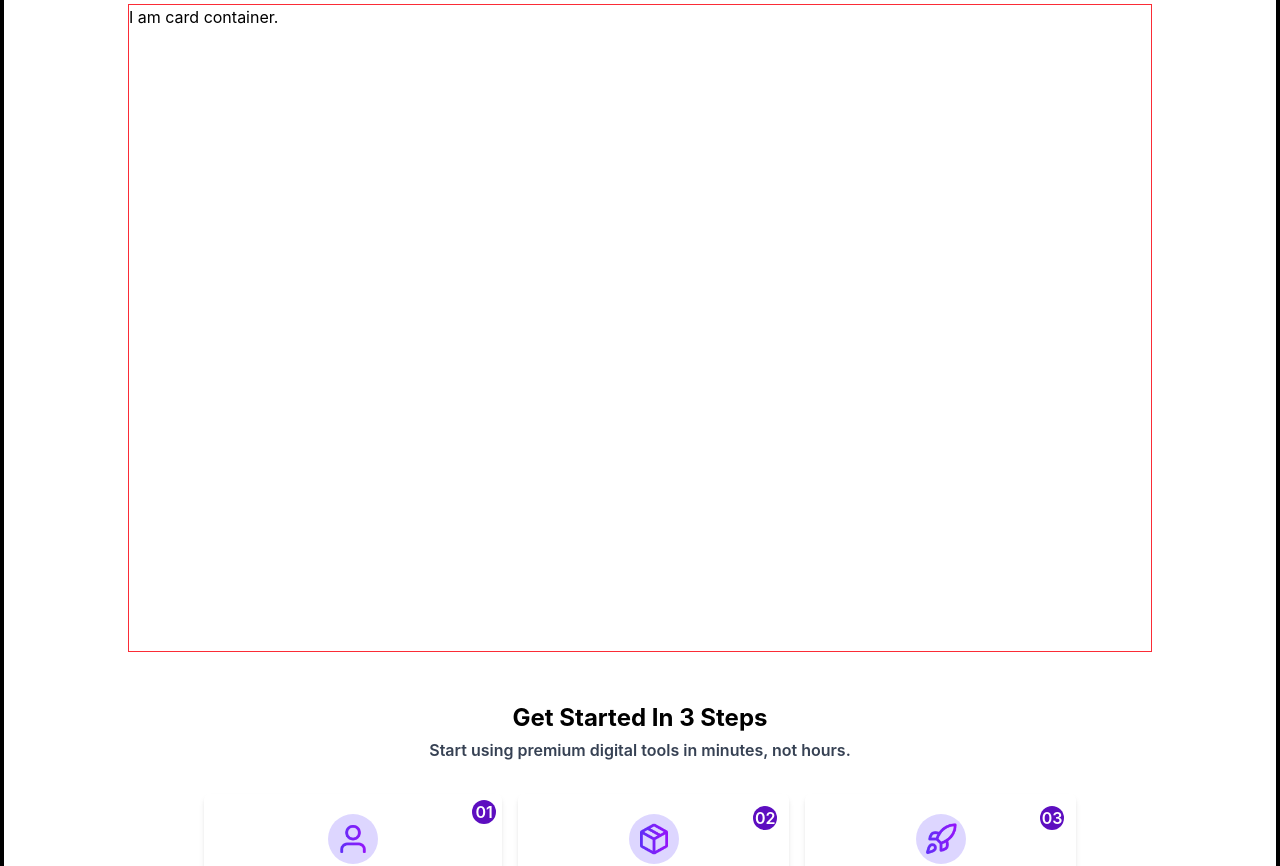
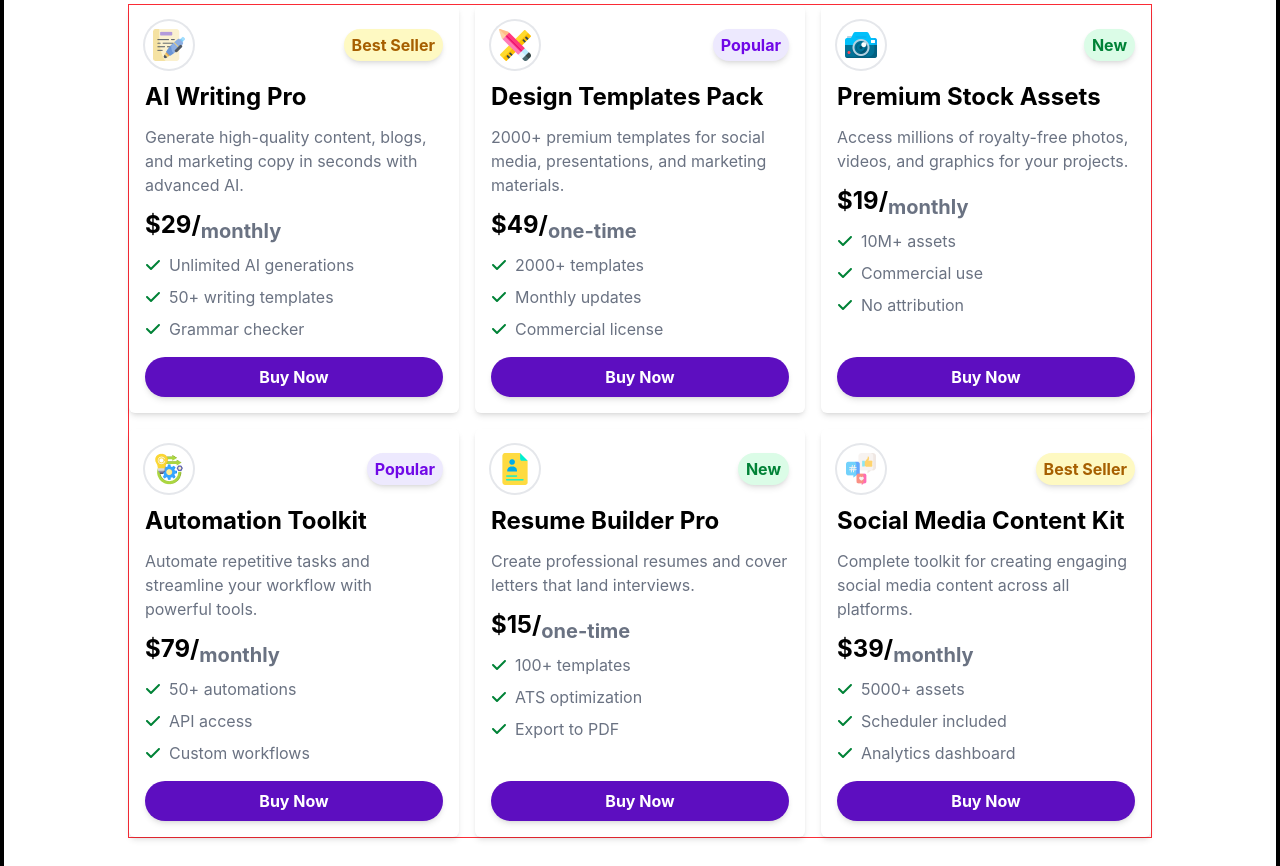
Before and after one commit to aburayhankobir013-stack/Batch-13-Assignment-06, a React (Vite) app: page / in a window 1280 px wide. Shown: the part 1060-1926 px from the top of the page. Built offline with nearby package versions, Linux system fonts and the light colour scheme.

Commit message:
All cards added in the card container

```diff
--- /dev/null
+++ b/public/database/data.json
@@ -0,0 +1,86 @@
+[
+  {
+    "id": 1,
+    "title": "AI Writing Pro",
+    "badge": "Best Seller",
+    "price": 29,
+    "billing": "monthly",
+    "description": "Generate high-quality content, blogs, and marketing copy in seconds with advanced AI.",
+    "features": [
+      "Unlimited AI generations",
+      "50+ writing templates",
+      "Grammar checker"
+    ],
+    "image": "images/writing.png"
+  },
+  {
+    "id": 2,
+    "title": "Design Templates Pack",
+    "badge": "Popular",
+    "price": 49,
+    "billing": "one-time",
+    "description": "2000+ premium templates for social media, presentations, and marketing materials.",
+    "features": [
+      "2000+ templates",
+      "Monthly updates",
+      "Commercial license"
+    ],
+    "image": "images/design-tool.png"
+  },
+  {
+    "id": 3,
+    "title": "Premium Stock Assets",
+    "badge": "New",
+    "price": 19,
+    "billing": "monthly",
+    "description": "Access millions of royalty-free photos, videos, and graphics for your projects.",
+    "features": [
+      "10M+ assets",
+      "Commercial use",
+      "No attribution"
+    ],
+    "image": "images/camera.png"
+  },
+  {
+    "id": 4,
+    "title": "Automation Toolkit",
+    "badge": "Popular",
+    "price": 79,
+    "billing": "monthly",
+    "description": "Automate repetitive tasks and streamline your workflow with powerful tools.",
+    "features": [
+      "50+ automations",
+      "API access",
+      "Custom workflows"
+    ],
+    "image": "images/operation.png"
+  },
+  {
+    "id": 5,
+    "title": "Resume Builder Pro",
+    "badge": "New",
+    "price": 15,
+    "billing": "one-time",
+    "description": "Create professional resumes and cover letters that land interviews.",
+    "features": [
+      "100+ templates",
+      "ATS optimization",
+      "Export to PDF"
+    ],
+    "image": "images/portfolio.png"
+  },
+  {
+    "id": 6,
+    "title": "Social Media Content Kit",
+    "badge": "Best Seller",
+    "price": 39,
+    "billing": "monthly",
+    "description": "Complete toolkit for creating engaging social media content across all platforms.",
+    "features": [
+      "5000+ assets",
+      "Scheduler included",
+      "Analytics dashboard"
+    ],
+    "image": "images/social-media.png"
+  }
+]
--- a/src/App.jsx
+++ b/src/App.jsx
@@ -6,14 +6,26 @@ import GetStarted from "./components/GetStarted";
 import TransparentPricing from "./components/TransparentPricing";
 import CtaCard from "./components/CtaCard";
 import Footer from "./components/Footer";
+import { useEffect, useState } from "react";
+
+
 
 export default function App(){
+  const[cards,setCards]=useState([]);
+  useEffect(()=>{
+    (async()=>{
+      const response=await fetch("database/data.json");
+      const useableData=await response.json();
+      setCards(useableData);
+    })();
+  },[]);
+  console.log(cards);
   return(
     <div className="container mx-auto border-4 rounded-md border-black">
       <NavBar />
       <Hero />
       <Review />
-      <CardContainer />
+      <CardContainer cards={cards}/>
       <GetStarted />
       <TransparentPricing />
       <CtaCard />
--- /dev/null
+++ b/src/components/Card.jsx
@@ -0,0 +1,50 @@
+import { FaCheck } from "react-icons/fa6";
+
+export default function Card({ card }) {
+  const badgeUpdate = (badge) => {
+    if (badge === "Best Seller") {
+      return "bg-yellow-100 text-yellow-700";
+    } else if (badge === "Popular") {
+      return "bg-violet-100 text-violet-700";
+    } else {
+      return "bg-green-100 text-green-700";
+    }
+  };
+  return (
+    <div className="flex flex-col justify-between p-4 gap-4 rounded-md shadow-md">
+      <div className="flex flex-col gap-3">
+        <div className="flex items-center justify-between">
+          <figure className="size-12 p-2 ring-2 ring-gray-200 rounded-full">
+            <img src={card.image} alt={card.title} className="size-full" />
+          </figure>
+          <div className={`w-fit px-2 py-1 rounded-full font-bold shadow-md ${(badgeUpdate(card.badge))}`}>
+            {card.badge}
+          </div>
+        </div>
+        <div className="flex flex-col gap-3">
+          <h1 className="text-2xl font-bold">{card.title}</h1>
+          <p className=" text-gray-500">{card.description}</p>
+          <p>
+            <span className="text-2xl font-bold">${card.price}/</span>
+            <sub className="font-bold text-xl text-gray-500">
+              {card.billing}
+            </sub>
+          </p>
+          <ul className="flex flex-col gap-2">
+            {card.features.map((feature, index) => (
+              <li key={index} className="flex items-center gap-2">
+                <FaCheck className="text-green-700" />
+                <span className="text-gray-500">{feature}</span>
+              </li>
+            ))}
+          </ul>
+        </div>
+      </div>
+      <div>
+        <button className="bg-violet-800 w-full py-2 rounded-full font-bold text-white cursor-pointer hover:bg-violet-900 shadow-md">
+          Buy Now
+        </button>
+      </div>
+    </div>
+  );
+}
--- a/src/components/CardContainer.jsx
+++ b/src/components/CardContainer.jsx
@@ -1,7 +1,7 @@
 import { useState } from "react";
+import Card from "./Card";
 
-
-export default function CardContainer() {
+export default function CardContainer({cards}) {
   const[buttonIsActive,setButtonIsActive]=useState({isProductsBtnActive: true, isCartBtnActive: false});
   const toggling=(currentBtn)=>{
     if(currentBtn==="productBtn"){
@@ -24,7 +24,9 @@ export default function CardContainer() {
           <button className={`w-25 py-2 rounded-full font-bold cursor-pointer border-2 shadow ${buttonIsActive.isCartBtnActive?`bg-violet-800 text-white`: `bg-white text-black`}`} onClick={()=>toggling("cartBtn")}>Cart(2)</button>
         </div>
       </div>
-      <div className="border border-red-500 flex-1 max-w-5xl mx-auto w-full">I am card container.</div>
+      <div className="border border-red-500 flex-1 max-w-5xl mx-auto w-full grid grid-cols-3 grid-rows-2 gap-4">
+        {cards.map((card)=><Card key={card.id} card={card}/>)}
+      </div>
     </div>
   );
 }
```
Also changed, not shown: public/images/camera.png (added), public/images/writing.png (renamed from public/images/writing_2327400 1.png).
